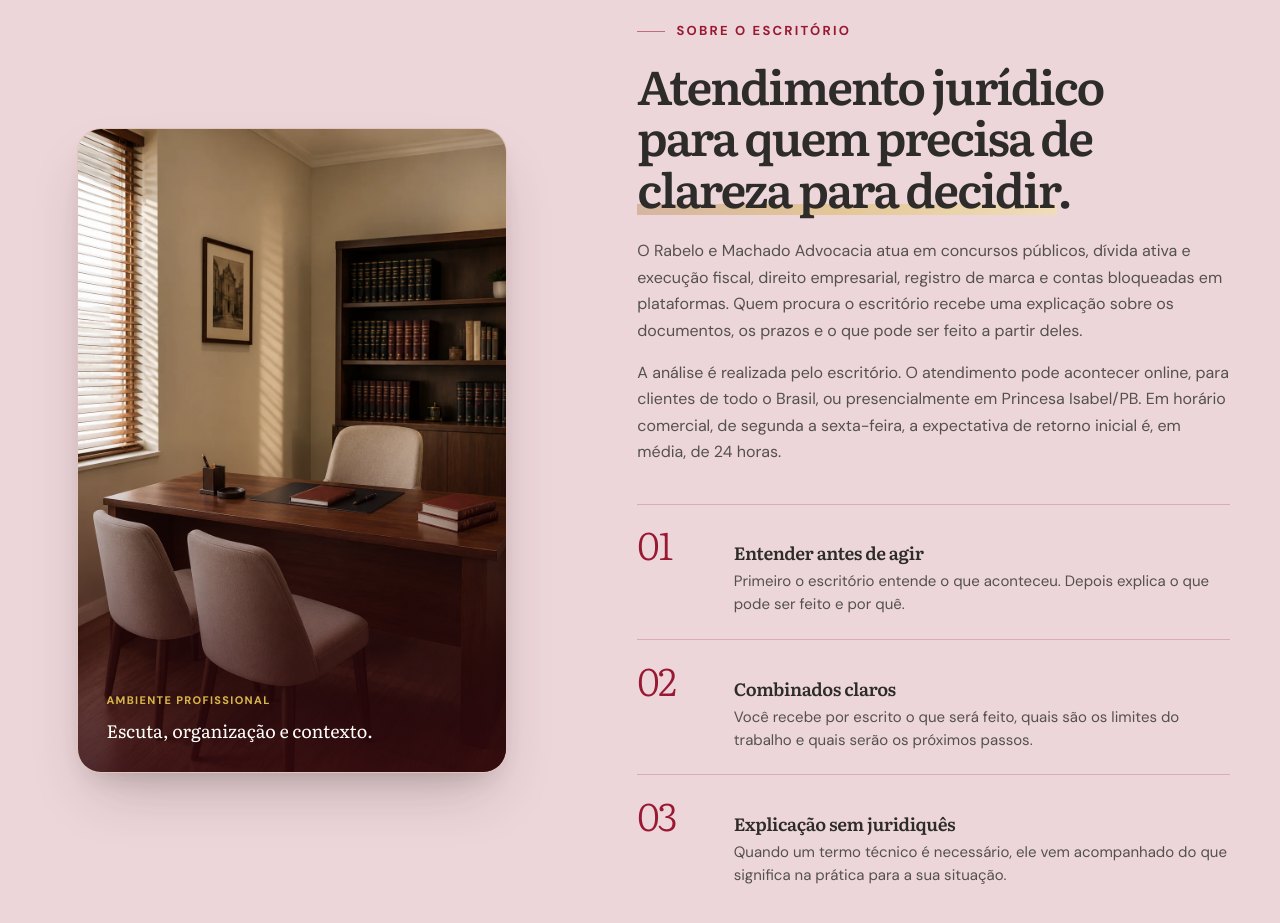
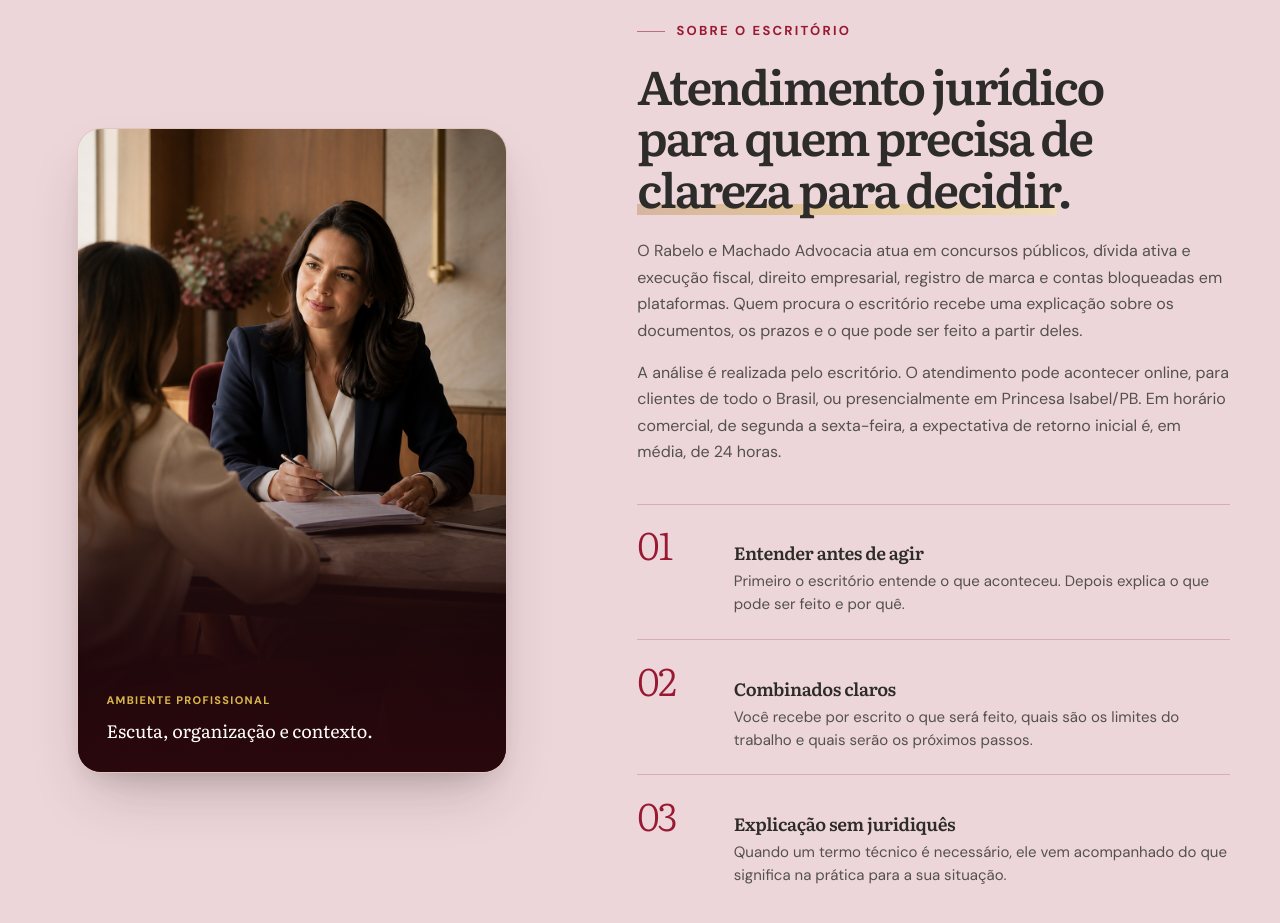
Before and after one commit to rafael-mcd-filho/Site-Ceres, a Next.js app: page / in a window 1280 px wide. Shown: the part 3560-4483 px from the top of the page. Built offline with nearby package versions, Linux system fonts and the light colour scheme; no server answers.

Commit message:
Atualiza imagem institucional da página inicial

```diff
--- a/src/app/page.tsx
+++ b/src/app/page.tsx
@@ -263,8 +263,8 @@ export default function Home() {
           <Reveal>
             <figure className="office-photo">
               <Image
-                src="/images/ceres/office.webp"
-                alt="Ambiente de escritório com mesa de atendimento, cadeiras e estante jurídica"
+                src="/images/ceres/office-consultation-v2.png"
+                alt="Advogada em atendimento, ouvindo a cliente e analisando documentos"
                 fill
                 sizes="(max-width: 760px) calc(100vw - 30px), 420px"
               />
```
Also changed, not shown: public/images/ceres/office-consultation-v2.png (added), public/images/ceres/office.webp (deleted).
